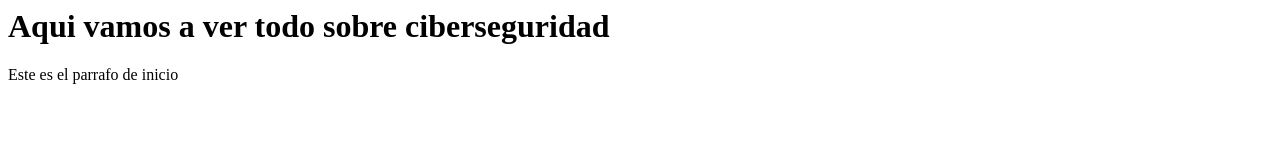
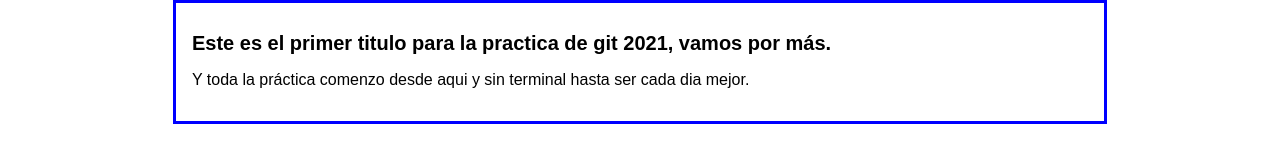
Before and after one commit to StalinX/practica, a plain HTML site: page index.html in a window 1280 px wide. Drawn offline with Linux system fonts and the light colour scheme.

Commit message:
Commit al master del index en su version mas reciente

```diff
--- a/css/estilos.css
+++ b/css/estilos.css
@@ -1,6 +1,20 @@
 body
 {
-    color: deeppink;
+    color: black;
     text-align: center;
     font-family: "Arial";
+    font-size: 16px;
+    margin: 0;
+    padding: 0;
 }
+#conteiner{
+    width: 70%;
+    padding: 1em;
+    text-align: left;
+    border: 3px solid blue;
+    margin: 0 auto;
+}
+
+#conteiner h1{
+    font-size: 20px;
+}
--- a/index.html
+++ b/index.html
@@ -2,10 +2,20 @@
 
     <head>
     <title> Comenzamos al SPIRIT HACK</title>
+    <link rel="stylesheet" href="css/estilos.css" />
     </head>
     <body>
-        <h1>Aqui vamos a ver todo sobre ciberseguridad</h1>
-        <p> Este es el parrafo de inicio</p>
-
+        <div id="conteiner">
+            <div id="post">
+                <h1> Este es el primer titulo para la
+                    practica de git 2021,
+                    vamos por más.
+                </h1>
+                <p>
+                    Y toda la práctica comenzo desde aqui y sin terminal hasta ser
+                    cada dia mejor.
+                </p>
+            </div>
+        </div>
     </body>
 </html>
```
